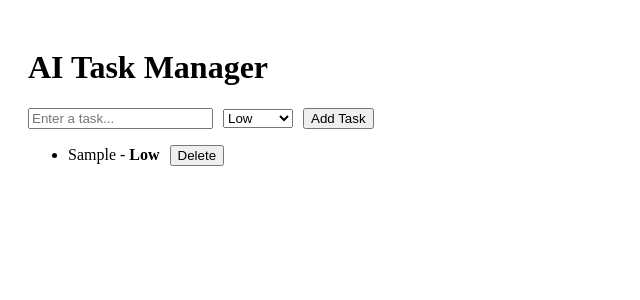
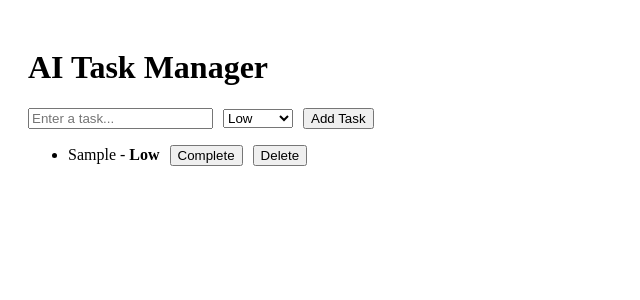
Before and after one commit to venkat-2608/ai-task-manager, a React (Vite) app: page / in a window 1280 px wide. Both pictures are taken after typing "Sample" into the empty fields and a click on the button "Add Task". Shown: the top 300 px of the page, without its empty margins (0-640 px from the left). Built offline with nearby package versions, Linux system fonts and the light colour scheme.

Commit message:
Add task completion toggle feature (closes #3)

```diff
--- a/src/App.jsx
+++ b/src/App.jsx
@@ -10,7 +10,8 @@ function App() {
 
     const newTask = {
       text: task,
-      priority: priority
+      priority: priority,
+      completed: false
     };
 
     setTasks([...tasks, newTask]);
@@ -20,6 +21,12 @@ function App() {
 
   const deleteTask = (index) => {
     const updatedTasks = tasks.filter((_, i) => i !== index);
+    setTasks(updatedTasks);
+  };
+
+  const toggleTask = (index) => {
+    const updatedTasks = [...tasks];
+    updatedTasks[index].completed = !updatedTasks[index].completed;
     setTasks(updatedTasks);
   };
 
@@ -50,8 +57,21 @@ function App() {
 
       <ul>
         {tasks.map((t, index) => (
-          <li key={index}>
+          <li
+            key={index}
+            style={{
+              textDecoration: t.completed ? "line-through" : "none"
+            }}
+          >
             {t.text} - <b>{t.priority}</b>
+
+            <button
+              onClick={() => toggleTask(index)}
+              style={{ marginLeft: "10px" }}
+            >
+              {t.completed ? "Undo" : "Complete"}
+            </button>
+
             <button
               onClick={() => deleteTask(index)}
               style={{ marginLeft: "10px" }}
```
